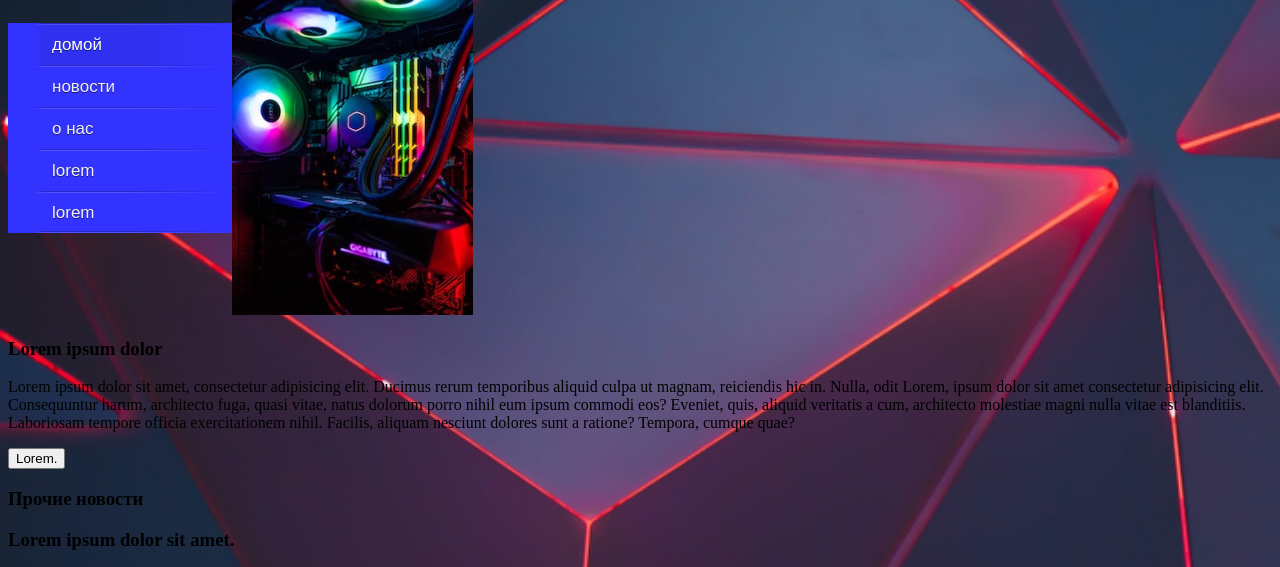
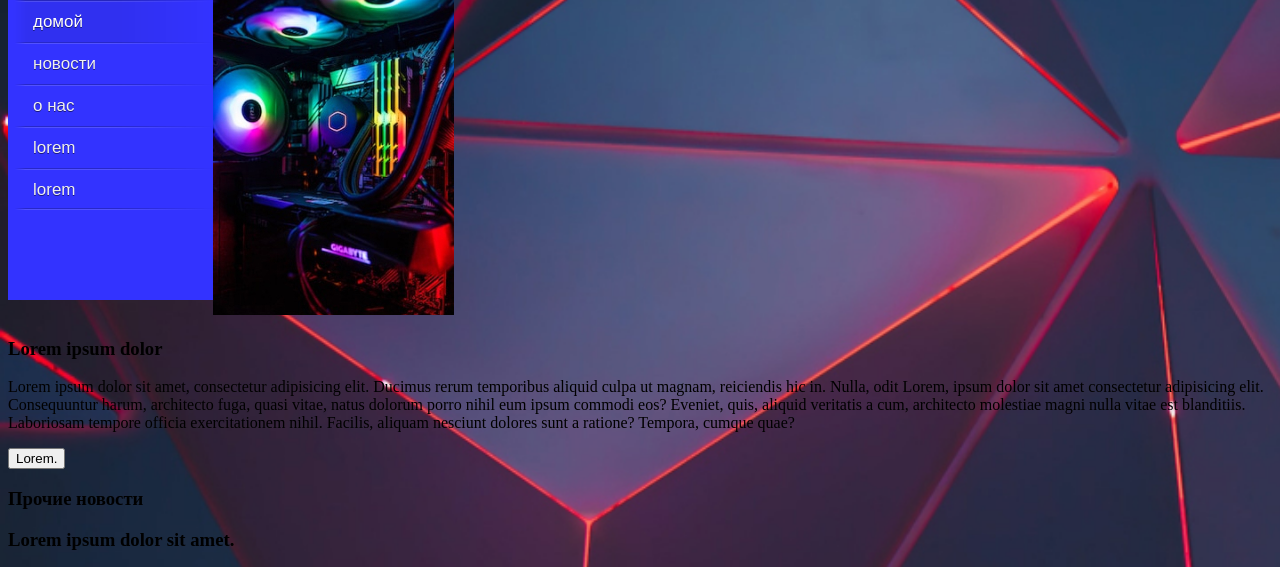
Before and after one commit to TVINPARK/certification, a plain HTML site: page index.html in a window 1280 px wide. Shown: the part 125-692 px from the top of the page. Drawn offline with Linux system fonts and the light colour scheme.

Commit message:
new_style_for_menu

```diff
--- a/style.css
+++ b/style.css
@@ -30,15 +30,15 @@ main{
 }
 menu{
    background-color: #3333ff;
+   height: 300px;
    float: left;
+
 	text-align: left;
 	font-family: 'Amaranth', sans-serif;
 	font-size: 17px;
-	margin-top: 40px;
-	margin-bottom: 50px;
 	position: relative;
 	z-index: 100;
-	padding: 0 0 0 24px;
+	padding: 0 0 0 5px;
 	text-shadow: 0px 1px 0px rgba(0, 0, 0, 0.5);
 }
 .menu-v ul{
```
